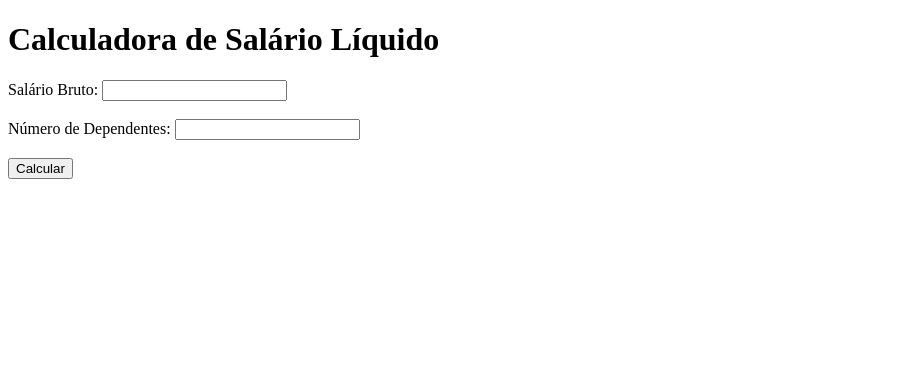
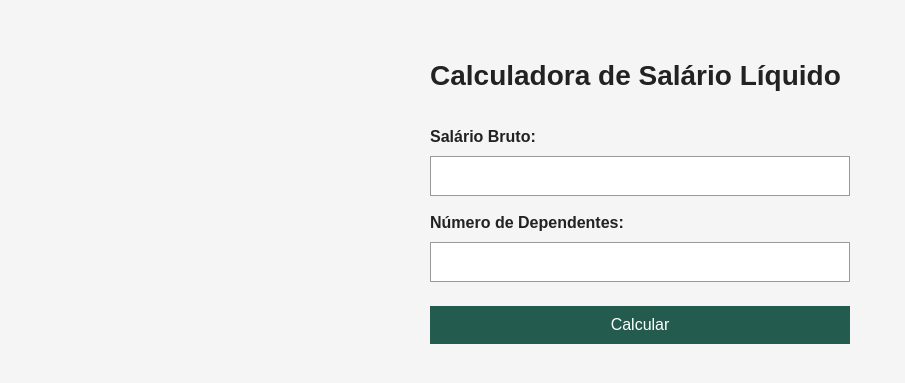
Before and after one commit to hendel2408/calculadora-salario, a Flask app: page / in a window 1280 px wide. Shown: the top 383 px of the page, without its empty margins (0-905 px from the left). Run offline with Flask 3, Linux system fonts and the light colour scheme.

Commit message:
Organiza layout do formulario

```diff
--- a/templates/form.html
+++ b/templates/form.html
@@ -2,23 +2,71 @@
 <html lang="pt-BR">
 <head>
     <meta charset="UTF-8">
+    <meta name="viewport" content="width=device-width, initial-scale=1.0">
     <title>Calculadora de Salário Líquido</title>
+    <style>
+        body {
+            margin: 0;
+            font-family: Arial, sans-serif;
+            color: #222222;
+            background-color: #f5f5f5;
+        }
+
+        main {
+            width: calc(100% - 40px);
+            max-width: 420px;
+            margin: 60px auto;
+        }
+
+        h1 {
+            margin: 0 0 28px;
+            font-size: 28px;
+        }
+
+        form {
+            display: grid;
+            gap: 10px;
+        }
+
+        label {
+            margin-top: 8px;
+            font-weight: bold;
+        }
+
+        input {
+            box-sizing: border-box;
+            width: 100%;
+            padding: 10px;
+            border: 1px solid #999999;
+            font-size: 16px;
+        }
+
+        input[type="submit"] {
+            margin-top: 14px;
+            border: 0;
+            color: #ffffff;
+            background-color: #245b4f;
+            cursor: pointer;
+        }
+
+        input[type="submit"]:hover {
+            background-color: #19443b;
+        }
+    </style>
 </head>
 <body>
-    <h1>Calculadora de Salário Líquido</h1>
+    <main>
+        <h1>Calculadora de Salário Líquido</h1>
 
-    <form action="/resultado" method="post">
-        <label>Salário Bruto:</label>
-        <input type="text" name="salario">
+        <form action="/resultado" method="post">
+            <label for="salario">Salário Bruto:</label>
+            <input type="text" id="salario" name="salario">
 
-        <br><br>
+            <label for="dependentes">Número de Dependentes:</label>
+            <input type="number" id="dependentes" name="dependentes">
 
-        <label>Número de Dependentes:</label>
-        <input type="number" name="dependentes">
-
-        <br><br>
-
-        <input type="submit" value="Calcular">
-    </form>
+            <input type="submit" value="Calcular">
+        </form>
+    </main>
 </body>
 </html>
```
